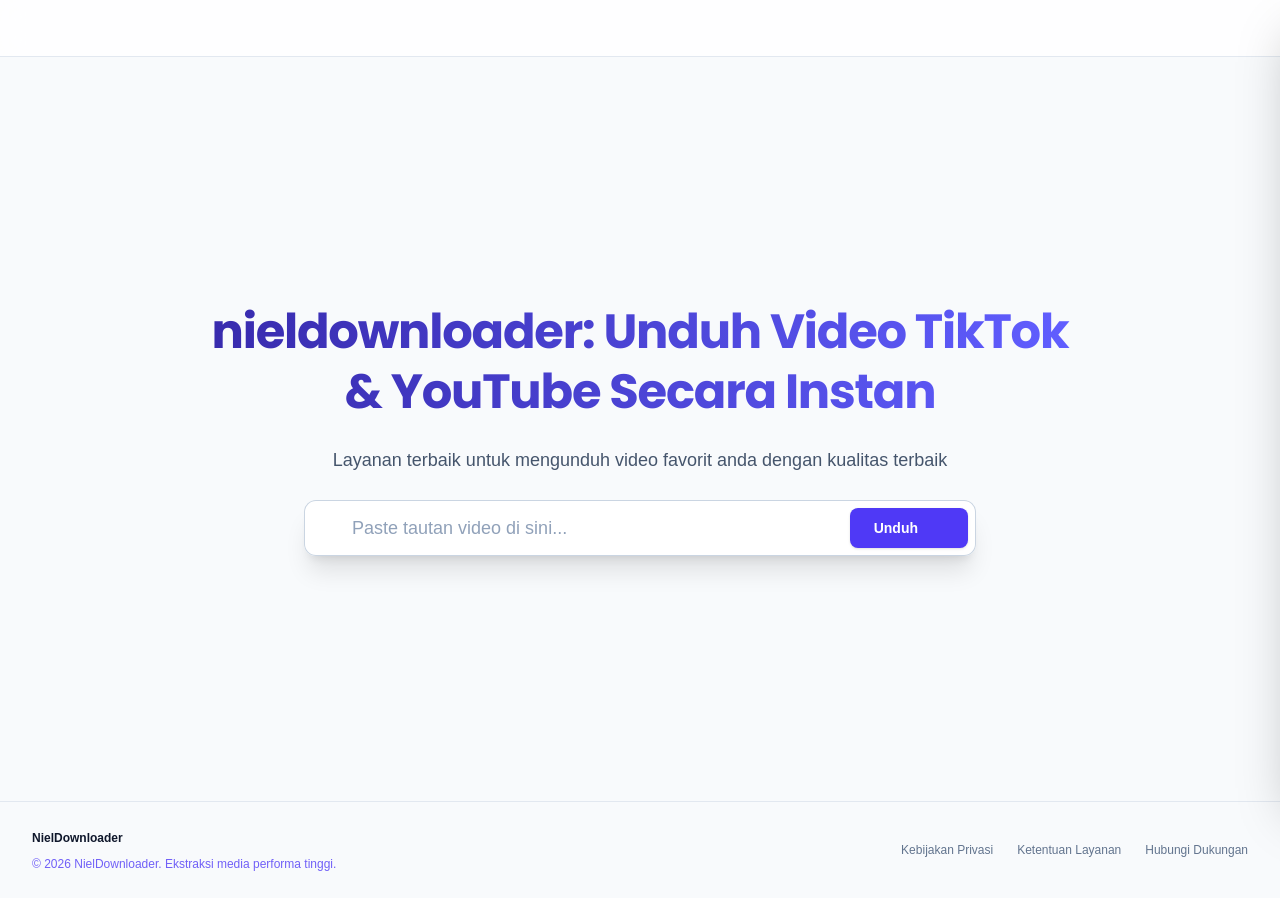
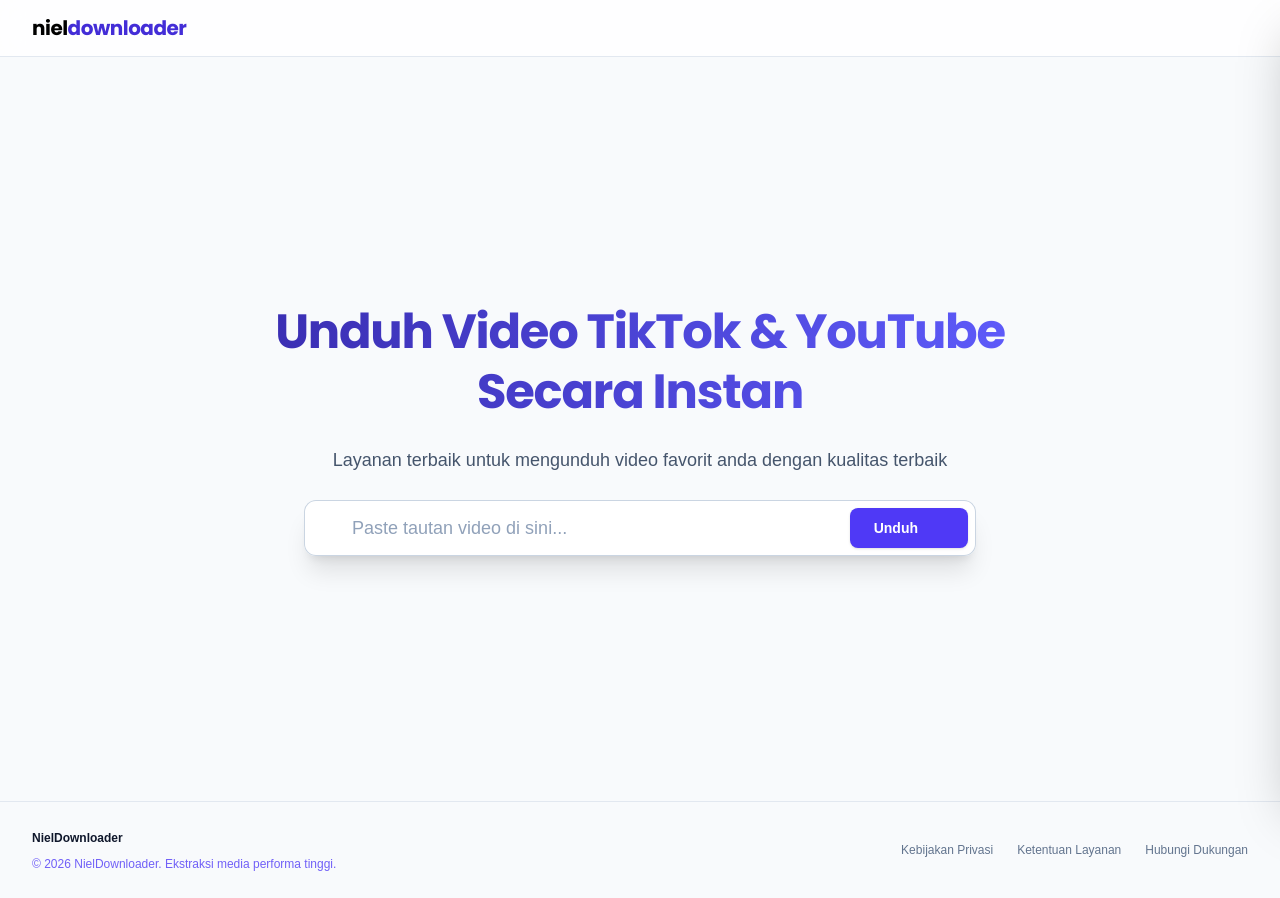
Before and after one commit to Josephinto310704/nieldownloader, a Next.js app: page / in a window 1280 px wide. Built offline with nearby package versions, Linux system fonts and the light colour scheme; some icons are missing.

Commit message:
ui: hapus nieldownloader dari judul utama & restore logo navbar

```diff
--- a/src/components/Hero.tsx
+++ b/src/components/Hero.tsx
@@ -46,7 +46,7 @@
       <div className="mx-auto max-w-4xl py-4 sm:py-6 lg:py-8 w-full">
         <div className="text-center">
           <h1 className="text-3xl font-bold tracking-tight text-slate-900 sm:text-4xl md:text-5xl bg-clip-text text-transparent bg-gradient-to-r from-indigo-800 to-indigo-500 pb-2 leading-tight font-poppins">
-            nieldownloader: Unduh Video TikTok & YouTube Secara Instan
+            Unduh Video TikTok & YouTube Secara Instan
           </h1>
           <p className="mt-4 text-base sm:text-lg leading-relaxed text-slate-600 max-w-2xl mx-auto">
             Layanan terbaik untuk mengunduh video favorit anda dengan kualitas terbaik
--- a/src/components/Navbar.tsx
+++ b/src/components/Navbar.tsx
@@ -1,5 +1,6 @@
 "use client";
 
+import Link from "next/link";
 import { useState } from "react";
 import { Icon } from "@iconify/react";
 
@@ -11,6 +12,10 @@
       <nav className="sticky top-0 z-50 w-full border-b border-slate-200 bg-white/80 backdrop-blur-md transition-all">
       <div className="mx-auto flex h-14 max-w-7xl items-center justify-between px-4 sm:px-6 lg:px-8">
         <div className="flex items-center gap-2">
+          <Link href="/" className="text-xl font-bold tracking-tight font-poppins">
+            <span className="text-black">niel</span>
+            <span className="text-indigo-700">downloader</span>
+          </Link>
         </div>
 
         <div className="flex items-center gap-2 md:gap-8">
```
